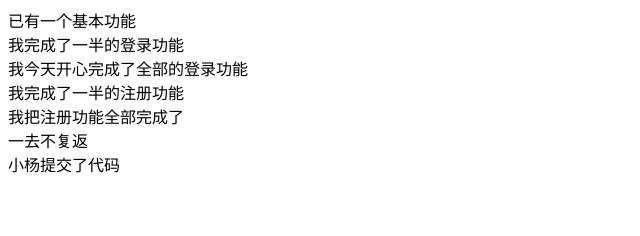
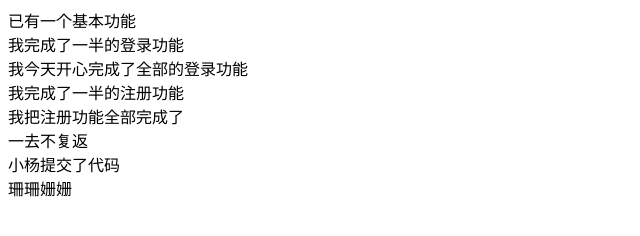
Before and after one commit to ouliheng/second_project, a plain HTML site: page index1.html in a window 1280 px wide. Shown: the whole page, without its empty margins (0-640 px from the left). Drawn offline with Linux system fonts and the light colour scheme.

Commit message:
珊珊珊珊

```diff
--- a/index1.html
+++ b/index1.html
@@ -14,6 +14,7 @@
     <div>我把注册功能全部完成了</div>
     <div>一去不复返</div>
     <div>小杨提交了代码</div>
+    <div>珊珊姗姗</div>
     <script src="./login.js"></script>
     <script src="./register.js"></script>
   </body>
```
